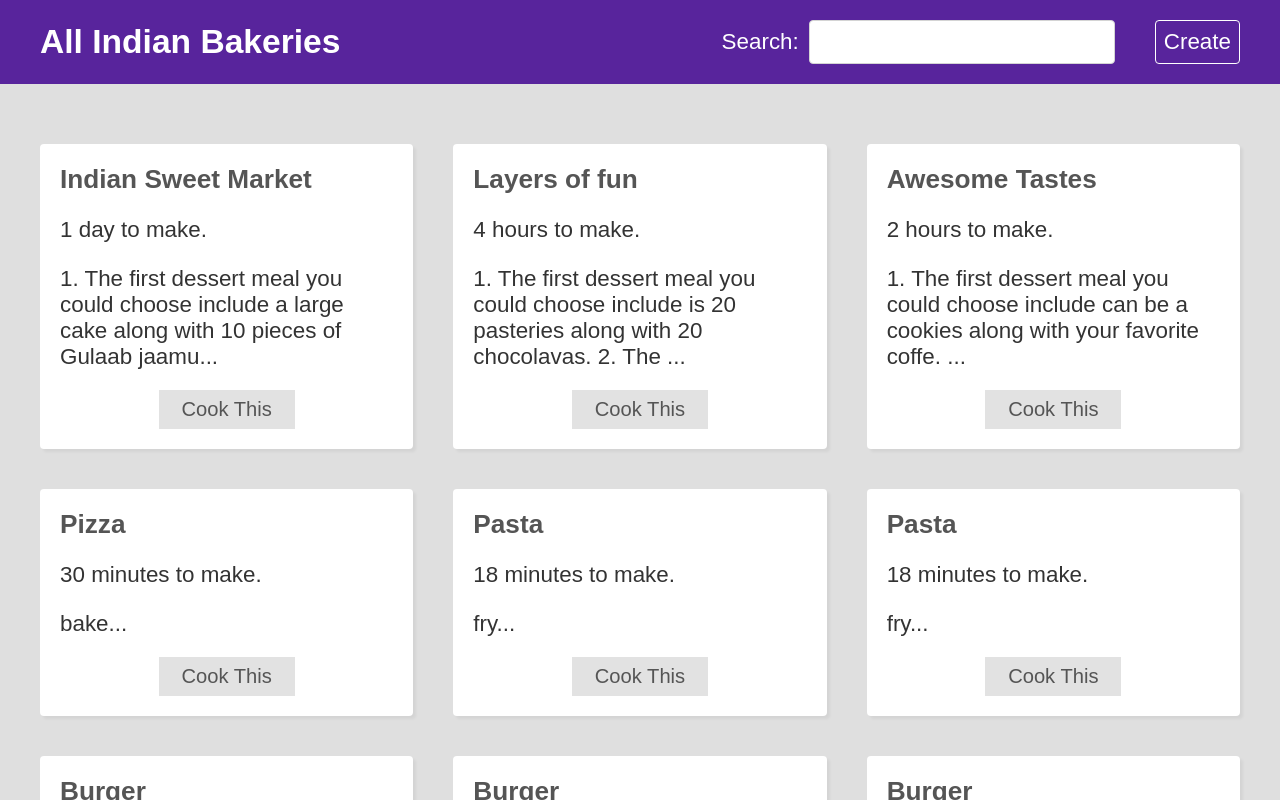
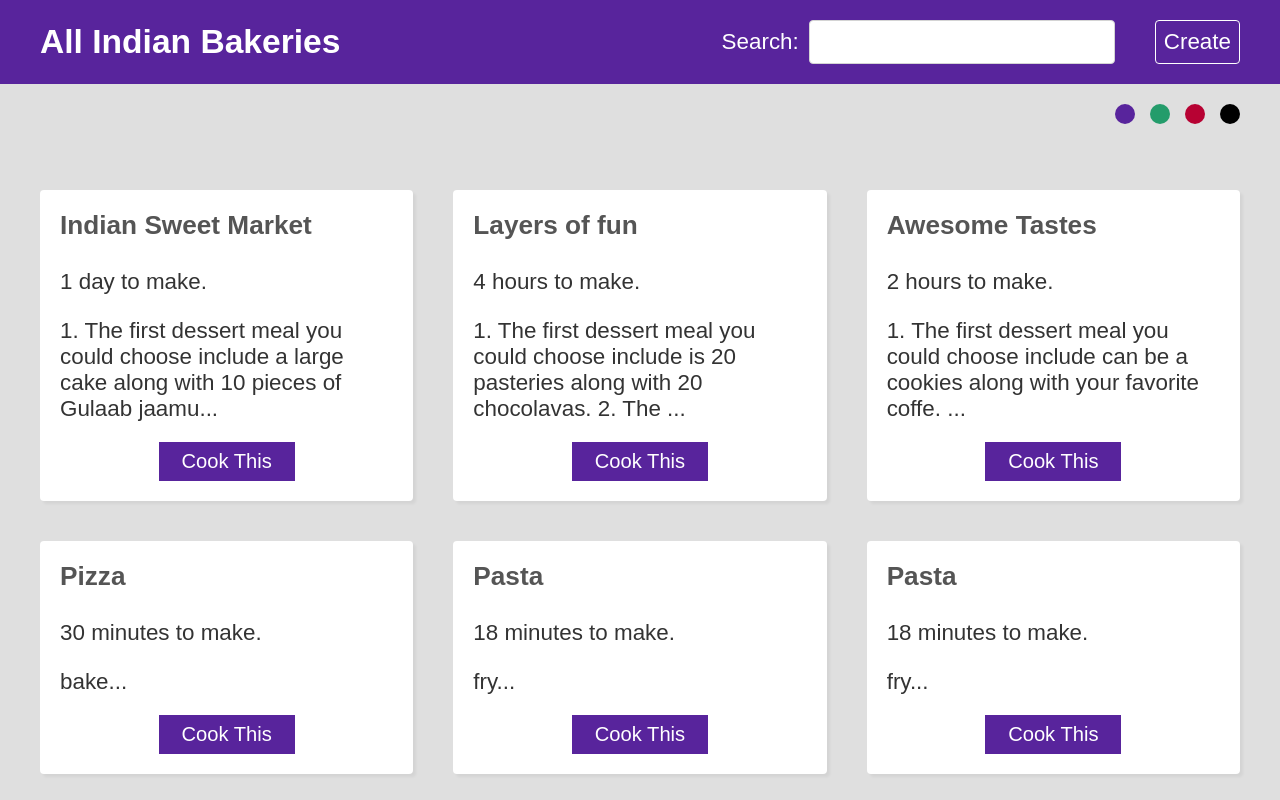
Before and after one commit to AkshayS05/recipeFinder, a React (Create React App) app: page / in a window 1280 px wide. Shown: the top 800 px of the page. Built offline with nearby package versions, Linux system fonts and the light colour scheme; data requests are answered from the project's data file.

Commit message:
add multi color selection theme

```diff
--- a/src/App.js
+++ b/src/App.js
@@ -5,6 +5,8 @@ import Create from "./pages/create/Create";
 import Search from "./pages/search/Search";
 import Recipe from "./pages/recipe/Recipe";
 import Navbar from "./components/Navbar";
+import ThemeSelector from "./components/ThemeSelector";
+// Styles
 import "./App.css";
 
 function App() {
@@ -12,6 +14,7 @@ function App() {
     <div className="App">
       <BrowserRouter>
         <Navbar />
+        <ThemeSelector />
         <Switch>
           <Route exact path="/">
             <Home />
--- a/src/components/Navbar.js
+++ b/src/components/Navbar.js
@@ -1,9 +1,11 @@
 import { Link } from "react-router-dom";
+import { useTheme } from "../hooks/useTheme";
 import "./Navbar.css";
 import Searchbar from "./Searchbar";
 export default function Navbar() {
+  const { color } = useTheme();
   return (
-    <div className="navbar">
+    <div className="navbar" style={{ background: color }}>
       <nav>
         <Link to="/" className="brand">
           <h1>All Indian Bakeries</h1>
--- a/src/components/RecipeList.css
+++ b/src/components/RecipeList.css
@@ -42,3 +42,19 @@
   margin: 20px auto 0;
   text-align: center;
 }
+.recipe-list .close-btn {
+  width: 40px;
+  height: 40px;
+  padding: 24px auto;
+}
+.recipe-list .head-container {
+  display: flex;
+  justify-content: space-between;
+}
+.recipe-list .head-container h3 {
+  min-width: 100px;
+}
+.recipe-list .head-container img {
+  cursor: pointer;
+  max-width: 40px;
+}
--- a/src/components/RecipeList.js
+++ b/src/components/RecipeList.js
@@ -1,8 +1,10 @@
 import { Link } from "react-router-dom";
+import { useTheme } from "../hooks/useTheme";
 //styles
 import "./RecipeList.css";
 
 export default function RecipeList({ recipes }) {
+  const { color } = useTheme();
   if (recipes.length === 0) {
     return <div className="error">No Recipes found 🤷‍♂️</div>;
   }
@@ -10,10 +12,22 @@ export default function RecipeList({ recipes }) {
     <div className="recipe-list">
       {recipes.map((recipe) => (
         <div key={recipe.id} className="card">
-          <h3>{recipe.title}</h3>
+          <div className="head-container">
+            <h3>{recipe.title}</h3>
+            {/* <img
+              onClick={() => handleDelete(recipe.id)}
+              className="close-btn"
+              src="https://cdn-icons.flaticon.com/png/512/1620/premium/1620739.png?token=exp=1644390003~hmac=d8f62d37905e956f06f9869810e752c5"
+            ></img> */}
+          </div>
           <p>{recipe.cookingTime} to make.</p>
           <div>{recipe.method.substring(0, 100)}...</div>
-          <Link to={`/recipes/${recipe.id}`}>Cook This</Link>
+          <Link
+            to={`/recipes/${recipe.id}`}
+            style={{ background: color, color: "#fff" }}
+          >
+            Cook This
+          </Link>
         </div>
       ))}
     </div>
--- /dev/null
+++ b/src/components/ThemeSelector.css
@@ -0,0 +1,15 @@
+.theme-selector {
+  max-width: 1200px;
+  display: flex;
+  justify-content: flex-end;
+  align-items: center;
+  margin: 20px auto;
+}
+.theme-buttons div {
+  width: 20px;
+  height: 20px;
+  cursor: pointer;
+  margin-left: 15px;
+  border-radius: 50%;
+  display: inline-block;
+}
--- /dev/null
+++ b/src/components/ThemeSelector.js
@@ -0,0 +1,21 @@
+import { useTheme } from "../hooks/useTheme";
+//styles
+import "./ThemeSelector.css";
+
+const themeColors = ["#58249c", "#249c6b", "#b70233", "#000"];
+export default function ThemeSelector() {
+  const { changeColor } = useTheme();
+  return (
+    <div className="theme-selector">
+      <div className="theme-buttons">
+        {themeColors.map((color) => (
+          <div
+            key={color}
+            onClick={() => changeColor(color)}
+            style={{ background: color }}
+          />
+        ))}
+      </div>
+    </div>
+  );
+}
--- /dev/null
+++ b/src/context/ThemeContext.js
@@ -0,0 +1,25 @@
+import { createContext, useReducer } from "react";
+
+export const ThemeContext = createContext();
+const themeReducer = (state, action) => {
+  switch (action.type) {
+    case "CHANGE_COLOR":
+      return { ...state, color: action.payload };
+    default:
+      return state;
+  }
+};
+export function ThemeProvider({ children }) {
+  //custom logic
+  const [state, dispatch] = useReducer(themeReducer, {
+    color: "#58249c",
+  });
+  const changeColor = (color) => {
+    dispatch({ type: "CHANGE_COLOR", payload: color });
+  };
+  return (
+    <ThemeContext.Provider value={{ ...state, changeColor }}>
+      {children}
+    </ThemeContext.Provider>
+  );
+}
--- /dev/null
+++ b/src/hooks/useTheme.js
@@ -0,0 +1,10 @@
+import { useContext } from "react";
+import { ThemeContext } from "../context/ThemeContext";
+
+export const useTheme = () => {
+  const context = useContext(ThemeContext);
+  if (context === undefined) {
+    throw new Error("useTheme() must be used inside a ThemeProvider");
+  }
+  return context;
+};
--- a/src/index.js
+++ b/src/index.js
@@ -2,10 +2,12 @@ import React from "react";
 import ReactDOM from "react-dom";
 import "./index.css";
 import App from "./App";
-
+import { ThemeProvider } from "./context/ThemeContext";
 ReactDOM.render(
   <React.StrictMode>
-    <App />
+    <ThemeProvider>
+      <App />
+    </ThemeProvider>
   </React.StrictMode>,
   document.getElementById("root")
 );
```
